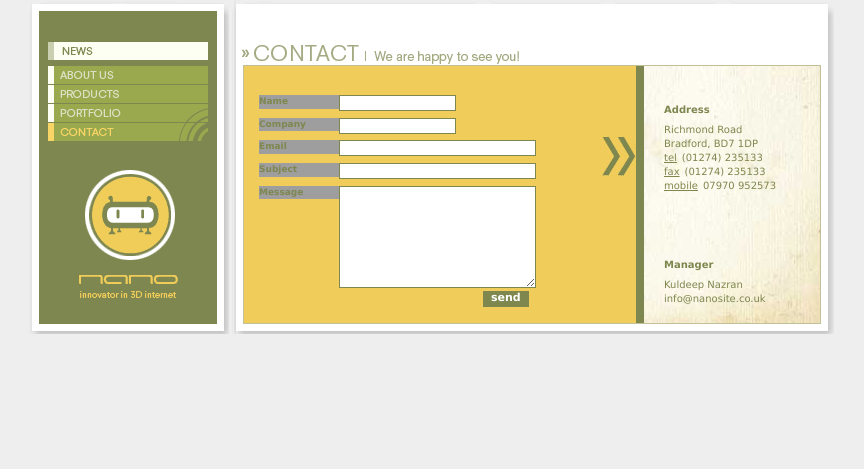
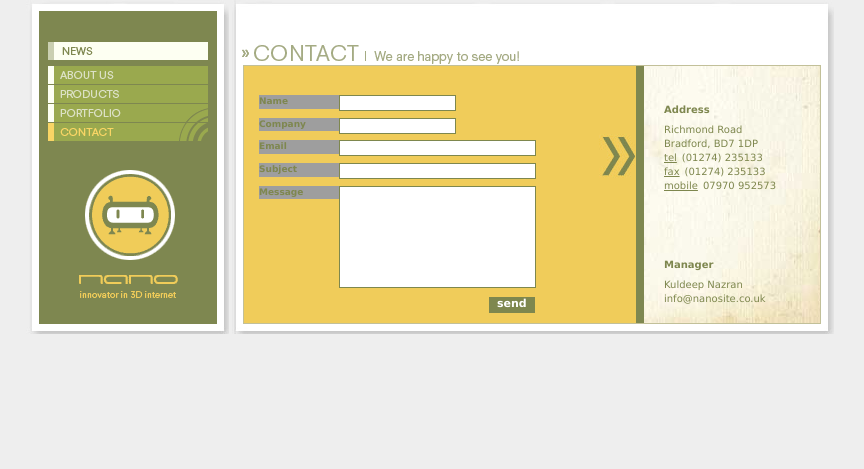
Before and after one commit to trovster/nano.trovster.com, a PHP site: page /contact/ in a window 1280 px wide. Shown: the part 215-684 px from the top of the page, without its empty margins (209-1073 px from the left). Run offline with PHP 8.4, Linux system fonts and the light colour scheme; data that the repository does not hold is empty; grey boxes are pictures that could not be loaded.

Commit message:
fix: some style issues

```diff
--- a/styles/contact.css
+++ b/styles/contact.css
@@ -45,6 +45,7 @@ legend {
 #contact_form textarea {
 	height: 100px;
 	margin-bottom: -6px;
+	resize: none;
 }
 fieldset span {
 	font-size: 1em;
@@ -58,7 +59,7 @@ input#submit {
 	color: #FFFFFF;
 	font-weight: bold;
 	height: 16px;
-	margin: 0 0 0 238px;
+	margin: 6px 0 0 244px;
 	padding: 0 8px 3px;
 	width: auto;
 }
--- a/styles/screen.css
+++ b/styles/screen.css
@@ -251,7 +251,7 @@ h3, h4, #content div p.date {
 	margin: -20px 13px 0 0;
 	padding-bottom: 20px;
 	position: absolute;
-	right: -3px;
+	right: 4px;
 }
 #product_navigation li {
 	float: left;
@@ -264,7 +264,7 @@ h3, h4, #content div p.date {
 	width: 66px;
 }
 #product_navigation li#demo a {
-	width: 40px;
+	width: 37px;
 }
 #product_navigation li a span {
 	background: transparent url(../images/products_tera_navigation.png) no-repeat -269px -9px;
```
